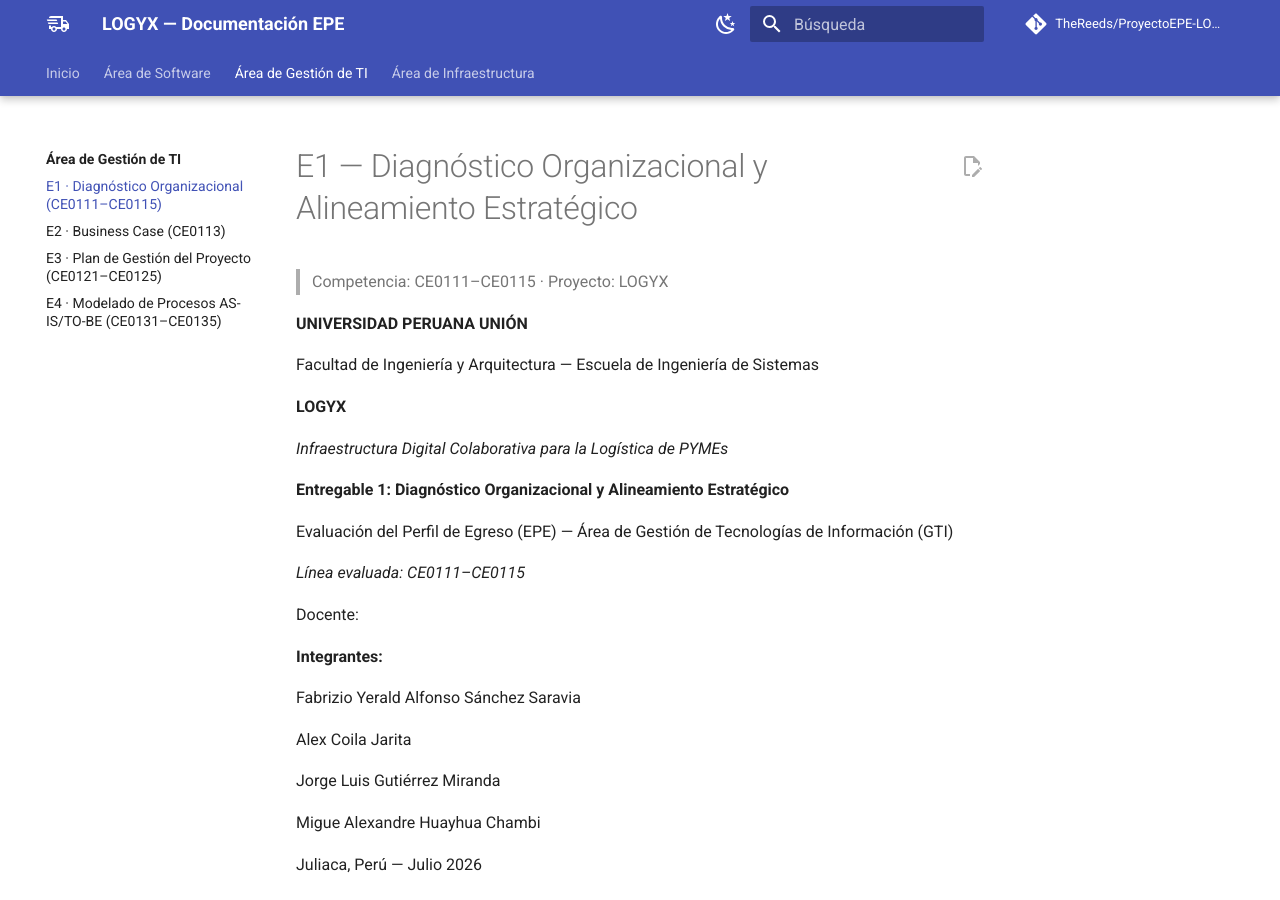
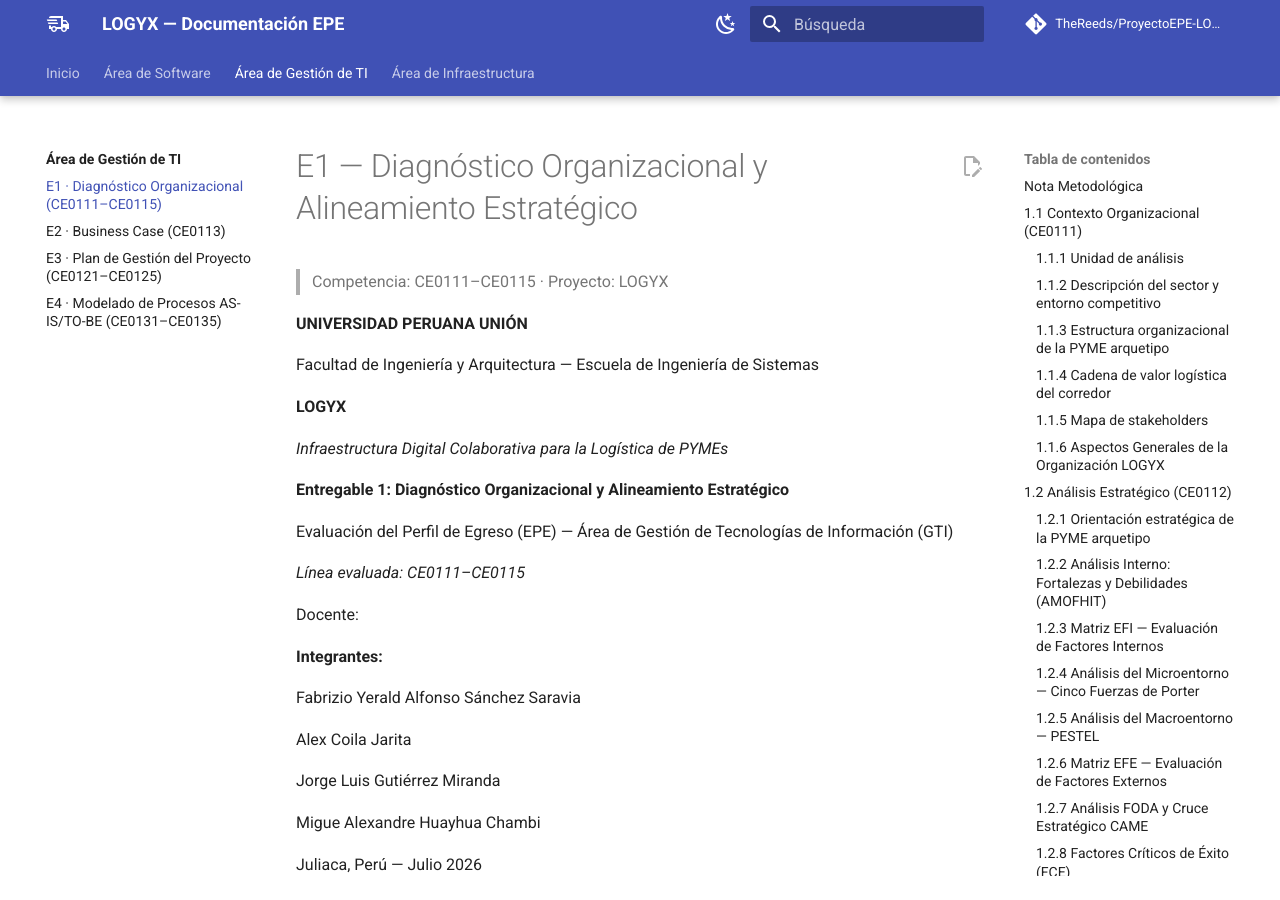
Before and after one commit to TheReeds/ProyectoEPE-LOGYX, an MkDocs documentation site: the page built from docs/gestion-ti/entregable-1-diagnostico.md, in a window 1280 px wide and 900 px high. Built offline with MkDocs 1.6.1 and Material for MkDocs 9.7.7, drawn with Linux system fonts in a browser that asks for light colours; comment, search, counter and statistics services are not loaded.

Commit message:
fix: normalizar jerarquia de encabezados en Gestion TI para TOC

```diff
--- a/docs/gestion-ti/entregable-1-diagnostico.md
+++ b/docs/gestion-ti/entregable-1-diagnostico.md
@@ -29,7 +29,7 @@ Migue Alexandre Huayhua Chambi
 
 Juliaca, Perú — Julio 2026
 
-# **Nota Metodológica**
+## Nota Metodológica
 
 Este documento es uno de los 4 entregables del área de Gestión de Tecnologías de Información (GTI) del Perfil de Egreso, conforme al índice de líneas evaluadas: Entregable 1 — Diagnóstico Organizacional y Alineamiento Estratégico (CE0111–CE0115); Entregable 2 — Business Case del Proyecto (CE0113); Entregable 3 — Plan de Gestión del Proyecto (CE0121–CE0125); Entregable 4 — Modelado de Procesos AS-IS/TO-BE (CE0131–CE0135). La línea CE014 (Solución Técnica Integrada) se evalúa en otro momento y no forma parte de esta entrega; las referencias a su contenido en este documento se declaran explícitamente como “fuera del alcance de esta ronda de evaluación”.
 
@@ -37,19 +37,19 @@ Este documento específico corresponde al Entregable 1. El diagnóstico se desar
 
 Como refuerzo de la Matriz de Riesgos Estratégicos (CE0115), se incorpora al final de este documento (sección 1.7) un análisis de Gobierno de TI bajo el marco COBIT 2019, que profundiza el diagnóstico de riesgo desde la perspectiva de gobierno corporativo de TI.
 
-# **Entregable 1 — Diagnóstico Organizacional y Alineamiento Estratégico**
+**Entregable 1 — Diagnóstico Organizacional y Alineamiento Estratégico**
 
 *(Evalúa: CE011 — Gestión e Innovación de TI · Evidencias CE0111, CE0112, CE0113, CE0114, CE0115)*
 
-## **1.1 Contexto Organizacional (CE0111)**
+## 1.1 Contexto Organizacional (CE0111)
 
-### **1.1.1 Unidad de análisis**
+### 1.1.1 Unidad de análisis
 
 El objeto del presente diagnóstico es el ecosistema logístico de las pequeñas y medianas empresas del corredor Lima–Sierra Sur (Lima–Arequipa–Juliaca–Puno–Cusco). Un ecosistema, a diferencia de una organización individual, carece de estructura jerárquica y documentos institucionales propios; por ello, para efectos operativos del análisis, se emplea como recurso metodológico declarado una PYME arquetipo: una empresa manufacturera o comercial del corredor, con envíos regulares de 0.5 a 5 toneladas y frecuencia semanal, que coordina su transporte de manera informal. Esta figura sintetiza el perfil de los segmentos identificados en el estudio de mercado del proyecto y permite aplicar los instrumentos de análisis estratégico (FODA, EFI, EFE, PESTEL, Porter, CAME) sobre un sujeto concreto sin perder la representatividad del ecosistema.
 
 LOGYX —plataforma colaborativa de logística B2B— constituye la solución TIC que se propondrá como resultado de este diagnóstico, y su diseño técnico se desarrolla en la documentación técnica de la solución (fuera del alcance de esta ronda de evaluación). Esta separación metodológica garantiza que el diagnóstico no esté sesgado hacia la solución: primero se caracteriza el problema del ecosistema con evidencia verificable, y solo después se justifica la intervención tecnológica.
 
-### **1.1.2 Descripción del sector y entorno competitivo**
+### 1.1.2 Descripción del sector y entorno competitivo
 
 El tejido empresarial peruano está compuesto por **2,330,226 MIPYMEs formales** (Ministerio de la Producción, 2025), concentradas mayoritariamente en los sectores Comercio (44.1%) y Servicios (41.3%), con Manufactura representando el 8.7%.
 
@@ -59,7 +59,7 @@ En el plano macro-logístico, el Perú obtiene un puntaje de **3.0 sobre 5 en el
 
 El entorno competitivo del servicio de transporte de carga en el corredor está dominado por la informalidad: coordinación por WhatsApp, llamadas y Excel; intermediarios sin tecnología ni trazabilidad; y la figura del “hombre-camión” que atomiza la oferta.
 
-### **1.1.3 Estructura organizacional de la PYME arquetipo**
+### 1.1.3 Estructura organizacional de la PYME arquetipo
 
 | **Rol**                      | **Funciones**                                           | **Relación con la logística**                                            |
 |------------------------------|---------------------------------------------------------|--------------------------------------------------------------------------|
@@ -70,7 +70,7 @@ El entorno competitivo del servicio de transporte de carga en el corredor está
 
 La función logística no existe como área: está distribuida informalmente entre el gerente, el almacén y ventas, sin procesos definidos, sin indicadores y sin sistemas de información de soporte.
 
-### **1.1.4 Cadena de valor logística del corredor**
+### 1.1.4 Cadena de valor logística del corredor
 
 **Actividades primarias del flujo logístico**
 
@@ -90,7 +90,7 @@ Conclusión: los eslabones 2, 3, 4 y 5 concentran la destrucción de valor —ac
 
 *Figura 5. Cadena de Valor de Porter aplicada a LOGYX (actividades primarias, de apoyo y margen).*
 
-### **1.1.5 Mapa de stakeholders**
+### 1.1.5 Mapa de stakeholders
 
 | **Stakeholder**                                | **Poder**         | **Interés**      | **Cuadrante / estrategia** |
 |------------------------------------------------|-------------------|------------------|----------------------------|
@@ -103,7 +103,7 @@ Conclusión: los eslabones 2, 3, 4 y 5 concentran la destrucción de valor —ac
 | MTC / SUNAT (reguladores)                      | Alto              | Bajo             | Mantener satisfechos       |
 | Clientes finales de las PYMEs                  | Bajo              | Medio            | Monitorear                 |
 
-### **1.1.6 Aspectos Generales de la Organización LOGYX**
+### 1.1.6 Aspectos Generales de la Organización LOGYX
 
 A diferencia de las secciones 1.1.1 a 1.1.5 (que caracterizan el ecosistema de mercado en el que LOGYX opera), esta sección presenta a LOGYX como organización —el sujeto que ejecuta el proyecto—, con el mismo nivel de detalle institucional exigido en un diagnóstico organizacional formal.
 
@@ -175,9 +175,9 @@ Arquitectura de monolito modular sobre infraestructura cloud, con aplicaciones w
 
 **\[COMPLETAR POR EL EQUIPO — insertar aquí el logo institucional de LOGYX (imagen), una vez definido por el equipo.\]**
 
-## **1.2 Análisis Estratégico (CE0112)**
+## 1.2 Análisis Estratégico (CE0112)
 
-### **1.2.1 Orientación estratégica de la PYME arquetipo**
+### 1.2.1 Orientación estratégica de la PYME arquetipo
 
 - **Misión:** producir y comercializar bienes de calidad para clientes del corredor Lima–Sierra Sur, entregando a tiempo y a costos competitivos.
 
@@ -193,7 +193,7 @@ Arquitectura de monolito modular sobre infraestructura cloud, con aplicaciones w
 
 - OE4 — Ampliar el alcance comercial a nuevas plazas del corredor.
 
-### **1.2.2 Análisis Interno: Fortalezas y Debilidades (AMOFHIT)**
+### 1.2.2 Análisis Interno: Fortalezas y Debilidades (AMOFHIT)
 
 El análisis interno se desarrolla siguiendo las seis áreas funcionales del modelo AMOFHIT (Administración, Marketing, Operaciones, Finanzas, Recursos Humanos, Sistemas de Información), aplicado a LOGYX como organización. Para cada área se desarrolla el fundamento de la fortaleza y de la debilidad identificadas, antes de presentar el resumen tabulado.
 
@@ -218,7 +218,7 @@ El análisis interno se desarrolla siguiendo las seis áreas funcionales del mod
 | Recursos humanos          | Equipo pequeño, comunicación rápida             | Función logística dispersa sin responsable  |
 | Sistemas de información   | Uso cotidiano de smartphone y WhatsApp          | Cero sistemas de información logística      |
 
-### **1.2.3 Matriz EFI — Evaluación de Factores Internos**
+### 1.2.3 Matriz EFI — Evaluación de Factores Internos
 
 *Supuesto declarado del equipo: a partir de esta versión, la Matriz EFI evalúa a LOGYX como organización (startup en fase de incubación), no a una PYME arquetipo ficticia. Los pesos y calificaciones siguen siendo juicio experto del equipo por consenso, metodología estándar en la construcción de matrices EFI/EFE.*
 
@@ -250,7 +250,7 @@ Escala de calificación: 4 = fortaleza mayor, 3 = fortaleza menor, 2 = debilidad
 
 <img src="media/image1.png" style="width:6.4625in;height:4.87639in" />Lectura: un puntaje ponderado entre 1.0 y 2.5 indica una posición interna débil; entre 2.5 y 4.0, una posición interna fuerte. El resultado de 2.50 refleja el balance real de una startup en etapa temprana: fortalezas técnicas y de producto sólidas, contrarrestadas por debilidades típicas de validación de mercado y capital, propias de esta fase del proyecto.
 
-### **1.2.4 Análisis del Microentorno — Cinco Fuerzas de Porter**
+### 1.2.4 Análisis del Microentorno — Cinco Fuerzas de Porter
 
 **1. Rivalidad entre competidores actuales**
 
@@ -294,7 +294,7 @@ Descripción: es el problema P5 — la PYME negocia como minorista, sin volumen
 
 Conclusión: la fuerza dominante es el sustituto (statu quo informal), lo que define el criterio de diseño: debe ser radicalmente más simple y con valor inmediato para vencer la inercia.
 
-### **1.2.5 Análisis del Macroentorno — PESTEL**
+### 1.2.5 Análisis del Macroentorno — PESTEL
 
 El análisis PESTEL examina las seis dimensiones del macroentorno que condicionan al ecosistema logístico del corredor y, por extensión, la viabilidad de LOGYX. Para cada dimensión se desarrolla el razonamiento antes de presentar el resumen tabulado clasificado en Oportunidad (O) o Amenaza (A).
 
@@ -326,7 +326,7 @@ El análisis PESTEL examina las seis dimensiones del macroentorno que condiciona
 | Legal         | Normativa MTC de transporte de carga hoy no verificada                      | A                       |
 | Legal         | Ley N° 29733 de Protección de Datos Personales                              | A / O si se cumple bien |
 
-### **1.2.6 Matriz EFE — Evaluación de Factores Externos**
+### 1.2.6 Matriz EFE — Evaluación de Factores Externos
 
 *Supuesto declarado del equipo: los pesos y calificaciones de la Matriz EFE son juicio experto del equipo derivado del PESTEL y Porter precedentes. A diferencia de la Matriz EFI (que ahora evalúa a LOGYX como organización), la Matriz EFE mantiene como objeto de análisis el entorno de mercado —el ecosistema PYME–transportista del corredor Lima–Sierra Sur—, que es el entorno externo real donde LOGYX opera.*
 
@@ -358,7 +358,7 @@ Escala de calificación: 4 = respuesta superior, 3 = superior a la media, 2 = me
 
 <img src="media/image2.png" style="width:6.4625in;height:3.87431in" />Lectura: un puntaje de 2.21 (bajo el punto medio de 2.5) indica que el ecosistema responde débilmente a oportunidades y amenazas del entorno, consistente con la ausencia de mecanismos que le permitan capitalizarlas. Junto al EFI de LOGYX (sección 1.2.3), evidencia que el diagnóstico interno y externo son consistentes entre sí: la organización aún no cuenta con una posición interna consolidada, y el entorno externo tampoco ofrece condiciones favorables sin intervención activa.
 
-### **1.2.7 Análisis FODA y Cruce Estratégico CAME**
+### 1.2.7 Análisis FODA y Cruce Estratégico CAME
 
 *Decisión metodológica: el FODA y el cruce CAME de esta sección se reconstruyen con los mismos factores internos (F1–F6, D1–D6) de la Matriz EFI de LOGYX (sección 1.2.3), manteniendo las oportunidades y amenazas (O1–O5, A1–A7) de la Matriz EFE (sección 1.2.6). Así, el diagnóstico interno (LOGYX como organización) y el diagnóstico externo (el mercado donde opera) quedan integrados bajo una misma matriz FODA, evitando dos sistemas de códigos incompatibles.*
 
@@ -430,7 +430,7 @@ El análisis CAME traduce el cruce FODA en cuatro líneas de acción: Corregir d
 | AFRONTAR (DA)       | D5+A4     | Mitigar el riesgo de equipo reducido frente a la resistencia cultural al cambio priorizando un diseño de adopción sin fricción (onboarding asistido) antes de escalar comercialmente. |
 | AFRONTAR (DA)       | D6+A7     | Cerrar las funcionalidades de cumplimiento (Ley 29733) como prioridad del MVP, antes que otras funcionalidades avanzadas aún pendientes.                                              |
 
-### **1.2.8 Factores Críticos de Éxito (FCE)**
+### 1.2.8 Factores Críticos de Éxito (FCE)
 
 | **FCE**                                 | **Descripción**                                       | **Origen en el análisis**      |
 |-----------------------------------------|-------------------------------------------------------|--------------------------------|
@@ -440,9 +440,9 @@ El análisis CAME traduce el cruce FODA en cuatro líneas de acción: Corregir d
 | FCE4. Trazabilidad extremo a extremo    | Estado y evidencia en cada operación                  | D2, D4 · O1 · CAME Corregir    |
 | FCE5. Adopción sin fricción             | Más simple que WhatsApp para vencer la inercia        | A4 · Porter F2 · CAME Afrontar |
 
-## **1.3 Diagnóstico Digital / TI (CE0111/CE0113)**
+## 1.3 Diagnóstico Digital / TI (CE0111/CE0113)
 
-### **1.3.1 Inventario de sistemas de información AS-IS**
+### 1.3.1 Inventario de sistemas de información AS-IS
 
 | **Sistema / herramienta**       | **Función que cumple**                   | **Limitación crítica**                 | **Riesgo**                            |
 |---------------------------------|------------------------------------------|----------------------------------------|---------------------------------------|
@@ -452,7 +452,7 @@ El análisis CAME traduce el cruce FODA en cuatro líneas de acción: Corregir d
 | Efectivo / transferencia        | Pago del flete                           | Sin vínculo con conformidad de entrega | Impago o pago por servicio deficiente |
 | Facturación electrónica (SUNAT) | Emisión de comprobantes                  | Aislada del proceso logístico          | Incumplimiento formal; multas         |
 
-### **1.3.2 Nivel de madurez digital**
+### 1.3.2 Nivel de madurez digital
 
 | **Nivel**      | **Caracterización**                                    | **¿La PYME arquetipo?**     |
 |----------------|--------------------------------------------------------|-----------------------------|
@@ -464,7 +464,7 @@ El análisis CAME traduce el cruce FODA en cuatro líneas de acción: Corregir d
 
 Veredicto: nivel 1–2 (ad-hoc/repetible), consistente con el resultado cuantitativo de la Matriz EFI (1.93/4).
 
-### **1.3.3 Brechas tecnológicas**
+### 1.3.3 Brechas tecnológicas
 
 - **Brecha macro:** infraestructura 2.5 y aduanas 2.6 en el LPI 2023 (Arvis et al., 2023).
 
@@ -476,9 +476,9 @@ Veredicto: nivel 1–2 (ad-hoc/repetible), consistente con el resultado cuantita
 
 - **Brecha de consolidación:** sin mecanismo técnico de agrupación de cargas.
 
-## **1.4 Identificación del Problema (CE0111)**
+## 1.4 Identificación del Problema (CE0111)
 
-### **1.4.1 Definición estructurada del problema**
+### 1.4.1 Definición estructurada del problema
 
 | **Código** | **Problema**                  | **Manifestación**                      | **Evidencia**                           |
 |------------|-------------------------------|----------------------------------------|-----------------------------------------|
@@ -488,7 +488,7 @@ Veredicto: nivel 1–2 (ad-hoc/repetible), consistente con el resultado cuantita
 | P4         | Déficit de confianza          | Contratación sin historial verificable | Brecha de confianza; FCE1               |
 | P5         | Falta de poder de negociación | Costo logístico 21.1% vs. 15.7%        | ComexPerú (2022); EFI D7; EFE A6        |
 
-### **1.4.2 Análisis de causas raíz**
+### 1.4.2 Análisis de causas raíz
 
 <table>
 <colgroup>
@@ -542,7 +542,7 @@ Cuatro de las seis espinas corresponden a causas de coordinación e información
 
 *Supuesto declarado del equipo: el diagrama de Ishikawa visual se elaborará en herramienta con archivo fuente editable (draw.io, Bizagi o Enterprise Architect) a partir de esta tabla, para cumplir el requisito de formato de sustentación (Anexo C).*
 
-### **1.4.3 Impacto estratégico**
+### 1.4.3 Impacto estratégico
 
 - Sobre OE1: la brecha de ~5 pp erosiona el margen operativo, pudiendo equivaler a la utilidad neta de una PYME.
 
@@ -554,7 +554,7 @@ Cuatro de las seis espinas corresponden a causas de coordinación e información
 
 > *Se asume como hipótesis de trabajo, sustentada en la revisión bibliográfica del sector, que la informalidad en la coordinación logística de las PYMEs del corredor Lima–Arequipa–Juliaca genera pérdidas recurrentes de envíos y sobrecostos operativos. Esta hipótesis se apoya en evidencia indirecta: la alta tasa de recorridos en vacío documentada para la región (40–45%, Farromeque Quiroz, 2017), la brecha de costos logísticos que penaliza desproporcionadamente a la micro y pequeña empresa (21.1% vs. 15.7% de la gran empresa, ComexPerú, 2022), y el rezago estructural de Perú en infraestructura y eficiencia logística (puntaje 3.0/5 en el LPI 2023, Arvis et al., 2023). No existe actualmente una medición pública específica de la frecuencia de incidentes de coordinación para el corredor Lima–Sierra Sur, por lo que este dato queda fuera del alcance cuantificado del diagnóstico y se declara como supuesto de diseño del proyecto, no como estadística verificada.*
 
-### **1.4.4 Justificación de la intervención y alineamiento estratégico**
+### 1.4.4 Justificación de la intervención y alineamiento estratégico
 
 | **FCE requerido**                    | **¿Alcanzable con el AS-IS?** | **¿Por qué no?**                                         |
 |--------------------------------------|-------------------------------|----------------------------------------------------------|
@@ -566,7 +566,7 @@ Cuatro de las seis espinas corresponden a causas de coordinación e información
 
 Ninguno de los cuatro primeros FCE es alcanzable con las herramientas actuales. Se justifica la intervención mediante una solución TIC colaborativa (LOGYX), contra la línea base establecida aquí (comparativo en el Entregable 4).
 
-## **1.5 Roadmap de Tecnología (CE0114)**
+## 1.5 Roadmap de Tecnología (CE0114)
 
 | **Horizonte**                   | **Periodo**  | **Objetivo tecnológico**            | **Capacidades incorporadas**                                                               |
 |---------------------------------|--------------|-------------------------------------|--------------------------------------------------------------------------------------------|
@@ -574,7 +574,7 @@ Ninguno de los cuatro primeros FCE es alcanzable con las herramientas actuales.
 | H2 — Optimizar la red           | 6–12 meses   | Capturar la eficiencia estructural  | Consolidación inteligente · retornos · pricing dinámico · reputación · escrow              |
 | H3 — Inteligencia y servicios   | 12–24+ meses | Convertir datos en valor predictivo | Predicción de demanda · ML · cooperativas · factoring logístico                            |
 
-## **1.6 Matriz de Riesgos Estratégicos (CE0115)**
+## 1.6 Matriz de Riesgos Estratégicos (CE0115)
 
 | **ID** | **Riesgo estratégico**                              | **P** | **I** | **Nivel**    | **Estrategia de respuesta**                               |
 |--------|-----------------------------------------------------|-------|-------|--------------|-----------------------------------------------------------|
@@ -586,7 +586,7 @@ Ninguno de los cuatro primeros FCE es alcanzable con las herramientas actuales.
 | RE6    | Cambio regulatorio adverso                          | 2     | 3     | 6 — Medio    | Cumplimiento Ley 29733 y normativa MTC desde el origen    |
 | RE7    | Incumplimiento de la promesa de ahorro              | 2     | 4     | 8 — Medio    | Medición del ahorro real desde el piloto                  |
 
-## **1.7 Refuerzo de Gobierno de TI bajo COBIT 2019 (AS-IS / TO-BE) — extensión de CE0115**
+## 1.7 Refuerzo de Gobierno de TI bajo COBIT 2019 (AS-IS / TO-BE) — extensión de CE0115
 
 Como complemento al modelado de procesos operativos (secciones 3.1 a 3.6), se aplicó el marco COBIT 2019 de ISACA para diagnosticar el estado actual (AS-IS) y diseñar el estado objetivo (TO-BE) del gobierno de TI de LOGYX como organización. A diferencia del AS-IS/TO-BE operativo (proceso de contratación de transporte), este análisis cubre el nivel de gobierno: qué prácticas de gestión del riesgo, seguridad, cumplimiento y monitoreo debe establecer LOGYX para operar con confianza.
 
@@ -651,7 +651,7 @@ La cascada demuestra que los procesos de seguridad y cumplimiento no son opciona
 
 *Nota: el portafolio completo priorizó 20 procesos COBIT; esta tabla presenta los 8 de mayor criticidad inmediata para el MVP. El detalle completo de los 20 procesos y su desarrollo metodológico (fases del diseño COBIT, análisis de factores) se documenta como evidencia complementaria del equipo.*
 
-# **Referencias**
+## Referencias
 
 Armstrong & Associates, Inc. (2025). U.S. Third-Party Logistics (3PL) Market Size Estimates: Domestic Transportation Management. https://www.3plogistics.com/
 
```
Also changed, not shown: docs/gestion-ti/entregable-2-business-case.md (+10 -10 lines), docs/gestion-ti/entregable-3-plan-gestion.md (+13 -13 lines), docs/gestion-ti/entregable-4-procesos.md (+25 -25 lines).
